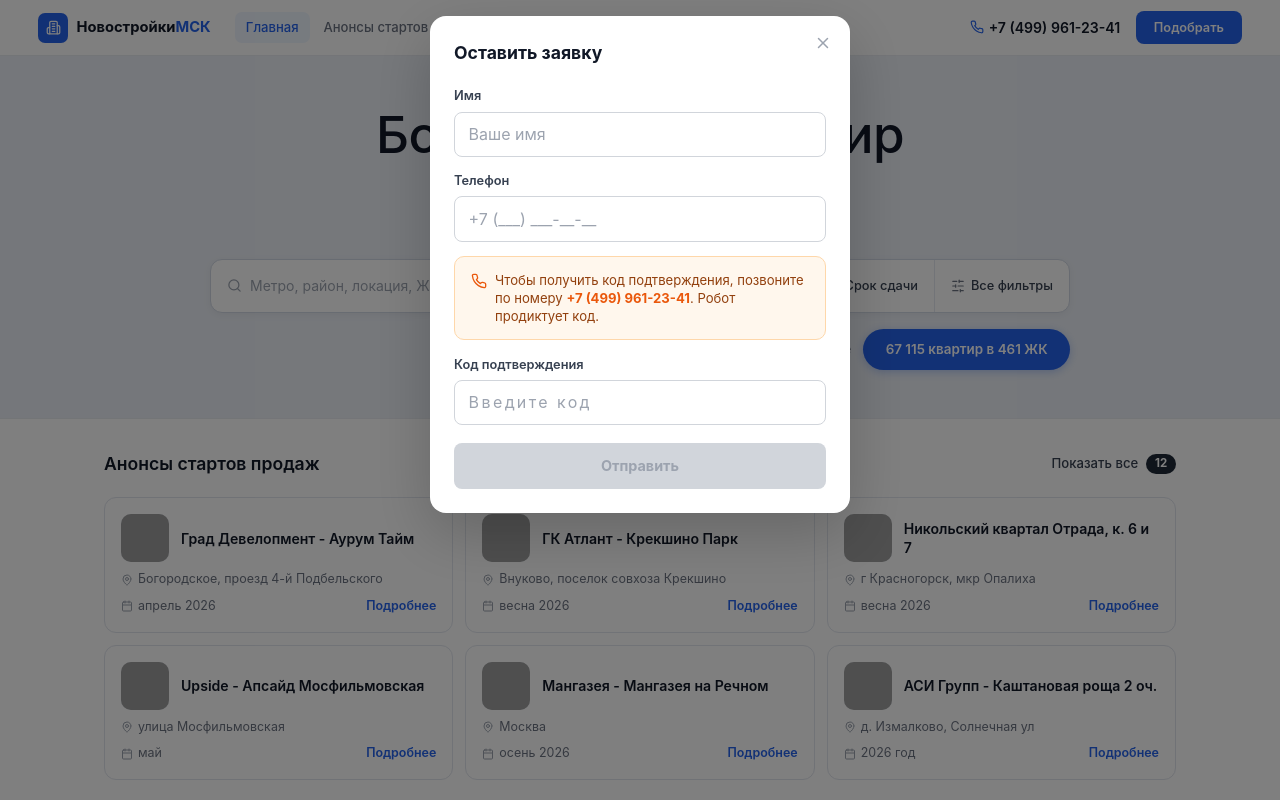
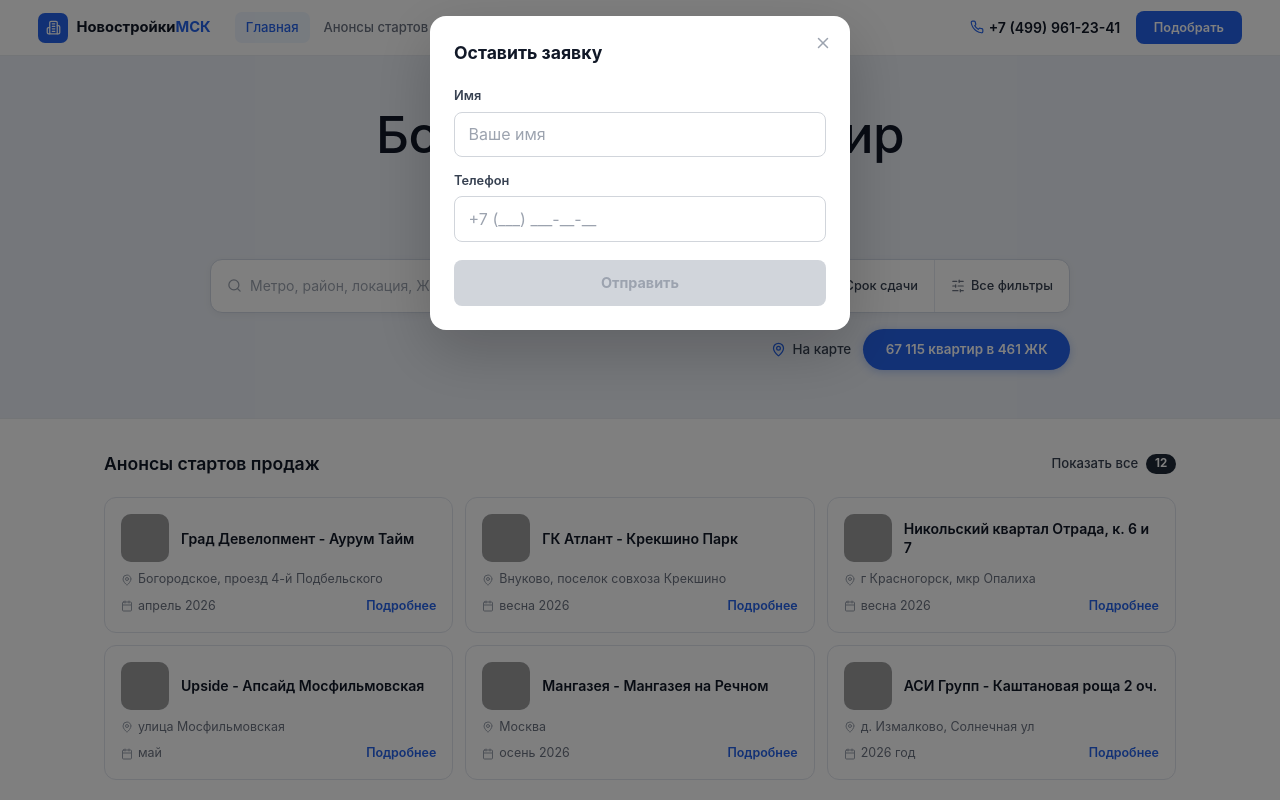
Before and after one commit to pr-poehali-dev/site-creation-request, a React (Vite) app: page / in a window 1280 px wide. Both pictures are taken after a click on the element 278 px from the left and 564 px from the top of the page. Shown: the top 800 px of the page. Built offline with nearby package versions, Linux system fonts and the light colour scheme; grey boxes are pictures that could not be loaded.

Commit message:
fix: контакты, формы, анонсы

```diff
--- a/src/components/LeadModal.tsx
+++ b/src/components/LeadModal.tsx
@@ -2,7 +2,6 @@ import { useState, useEffect, useRef } from "react";
 import Icon from "@/components/ui/icon";
 
 const SEND_LEAD_URL = "https://functions.poehali.dev/9cf5e35e-11a2-4c0b-9b02-347ea38ec4c8";
-const CONFIRM_CODE = "3462";
 
 interface LeadModalProps {
   open: boolean;
@@ -13,7 +12,6 @@ interface LeadModalProps {
 export default function LeadModal({ open, onClose, source }: LeadModalProps) {
   const [name, setName] = useState("");
   const [phone, setPhone] = useState("");
-  const [code, setCode] = useState("");
   const [loading, setLoading] = useState(false);
   const [sent, setSent] = useState(false);
   const [error, setError] = useState("");
@@ -24,7 +22,6 @@ export default function LeadModal({ open, onClose, source }: LeadModalProps) {
     if (open) {
       setName("");
       setPhone("");
-      setCode("");
       setSent(false);
       setError("");
     }
@@ -52,15 +49,10 @@ export default function LeadModal({ open, onClose, source }: LeadModalProps) {
     };
   }, [open, onClose]);
 
-  const codeOk = code.trim() === CONFIRM_CODE;
-  const canSubmit = !!(name.trim() && phone.trim() && codeOk && !loading);
+  const canSubmit = !!(name.trim() && phone.trim() && !loading);
 
   const handleSubmit = async () => {
-    if (!name.trim() || !phone.trim()) return;
-    if (!codeOk) {
-      setError("Неверный код подтверждения");
-      return;
-    }
+    if (!canSubmit) return;
     setLoading(true);
     setError("");
     try {
@@ -163,41 +155,6 @@ export default function LeadModal({ open, onClose, source }: LeadModalProps) {
                   type="tel" autoComplete="tel" inputMode="tel" />
               </div>
 
-              <div style={{
-                background: "#FFF7ED", border: "1px solid #FED7AA",
-                borderRadius: 10, padding: "0.85rem 1rem",
-              }}>
-                <div style={{ display: "flex", alignItems: "flex-start", gap: 8 }}>
-                  <Icon name="Phone" size={16} style={{ color: "#EA580C", flexShrink: 0, marginTop: 2 }} />
-                  <p style={{ fontFamily: "Inter, sans-serif", fontSize: "0.82rem", color: "#92400E", margin: 0, lineHeight: "1.4" }}>
-                    Чтобы получить код подтверждения, позвоните по номеру{" "}
-                    <a href="tel:+74999612341" style={{ color: "#EA580C", fontWeight: 700, textDecoration: "none", whiteSpace: "nowrap" }}>
-                      +7 (499) 961-23-41
-                    </a>. Робот продиктует код.
-                  </p>
-                </div>
-              </div>
-
-              <div>
-                <label style={labelStyle}>Код подтверждения</label>
-                <input
-                  style={{
-                    ...inp,
-                    borderColor: code && !codeOk ? "#EF4444" : code && codeOk ? "#22C55E" : "#D1D5DB",
-                    letterSpacing: "0.15em",
-                  }}
-                  placeholder="Введите код"
-                  value={code}
-                  onChange={(e) => { setCode(e.target.value); setError(""); }}
-                  type="text" inputMode="numeric" maxLength={6} autoComplete="off"
-                />
-                {code && !codeOk && (
-                  <p style={{ fontFamily: "Inter, sans-serif", fontSize: "0.75rem", color: "#EF4444", margin: "4px 0 0" }}>
-                    Неверный код подтверждения
-                  </p>
-                )}
-              </div>
-
               {error && (
                 <div style={{ color: "#EF4444", fontFamily: "Inter, sans-serif", fontSize: "0.8rem" }}>{error}</div>
               )}
--- a/src/pages/Index.tsx
+++ b/src/pages/Index.tsx
@@ -838,7 +838,7 @@ function NavBar({ page, setPage, onLead }: { page: string; setPage: (p: string)
 
 // ─── Страница: Главная ────────────────────────────────────────────────────────
 
-function HomePage({ setPage, onLead }: { setPage: (p: string) => void; onLead: () => void }) {
+function HomePage({ setPage, onLead }: { setPage: (p: string) => void; onLead: (src?: string) => void }) {
   const go = (p: string) => { setPage(p); window.scrollTo({ top: 0 }); };
   return (
     <div>
@@ -879,7 +879,7 @@ function HomePage({ setPage, onLead }: { setPage: (p: string) => void; onLead: (
       <div style={{ background: "#2563EB", padding: "3rem clamp(1rem,5vw,4rem)", textAlign: "center" }}>
         <h2 style={{ fontFamily: "Inter, sans-serif", fontWeight: 700, fontSize: "1.5rem", color: "#fff", marginBottom: "0.5rem" }}>Нужна помощь с выбором?</h2>
         <p style={{ color: "#BFDBFE", fontSize: "0.9rem", marginBottom: "1.5rem" }}>Эксперт перезвонит в течение 15 минут</p>
-        <button onClick={onLead} style={{ background: "#fff", color: "#2563EB", border: "none", borderRadius: 8, padding: "0.65rem 1.75rem", fontFamily: "Inter, sans-serif", fontWeight: 600, fontSize: "0.875rem", cursor: "pointer" }}>
+        <button onClick={() => onLead("Получить консультацию бесплатно")} style={{ background: "#fff", color: "#2563EB", border: "none", borderRadius: 8, padding: "0.65rem 1.75rem", fontFamily: "Inter, sans-serif", fontWeight: 600, fontSize: "0.875rem", cursor: "pointer" }}>
           Получить консультацию бесплатно
         </button>
       </div>
```
